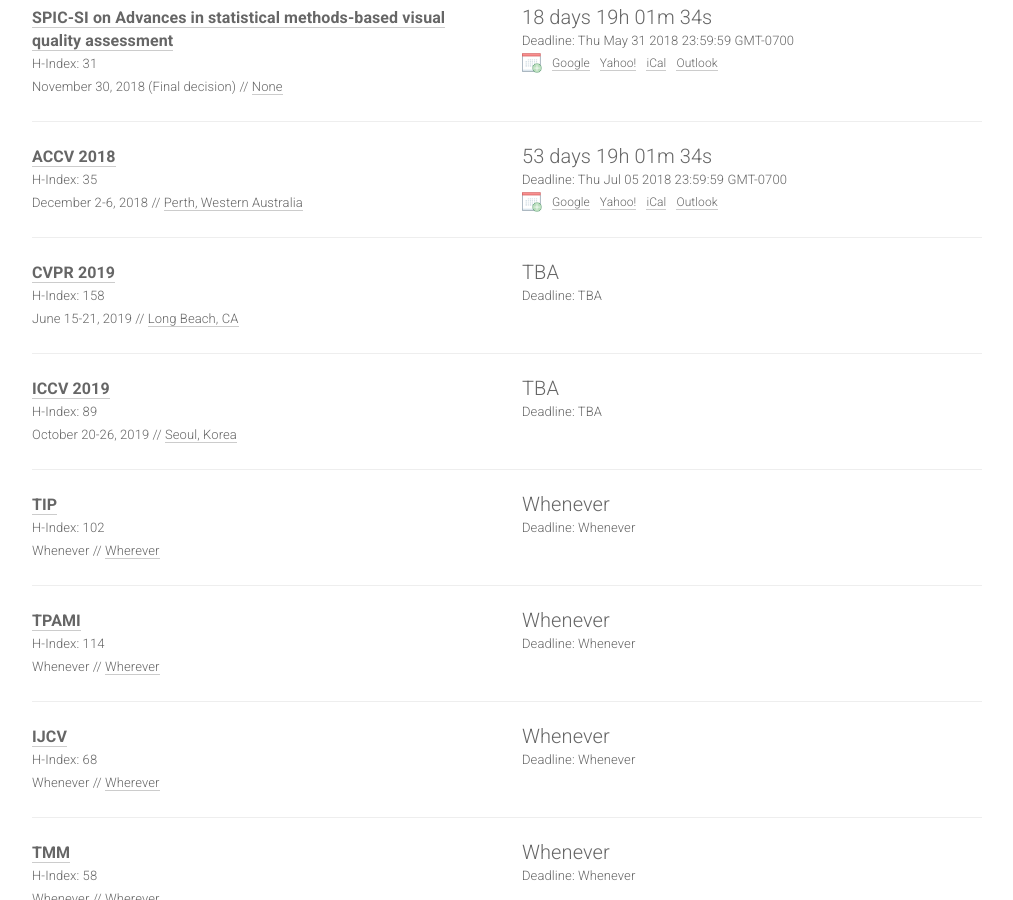
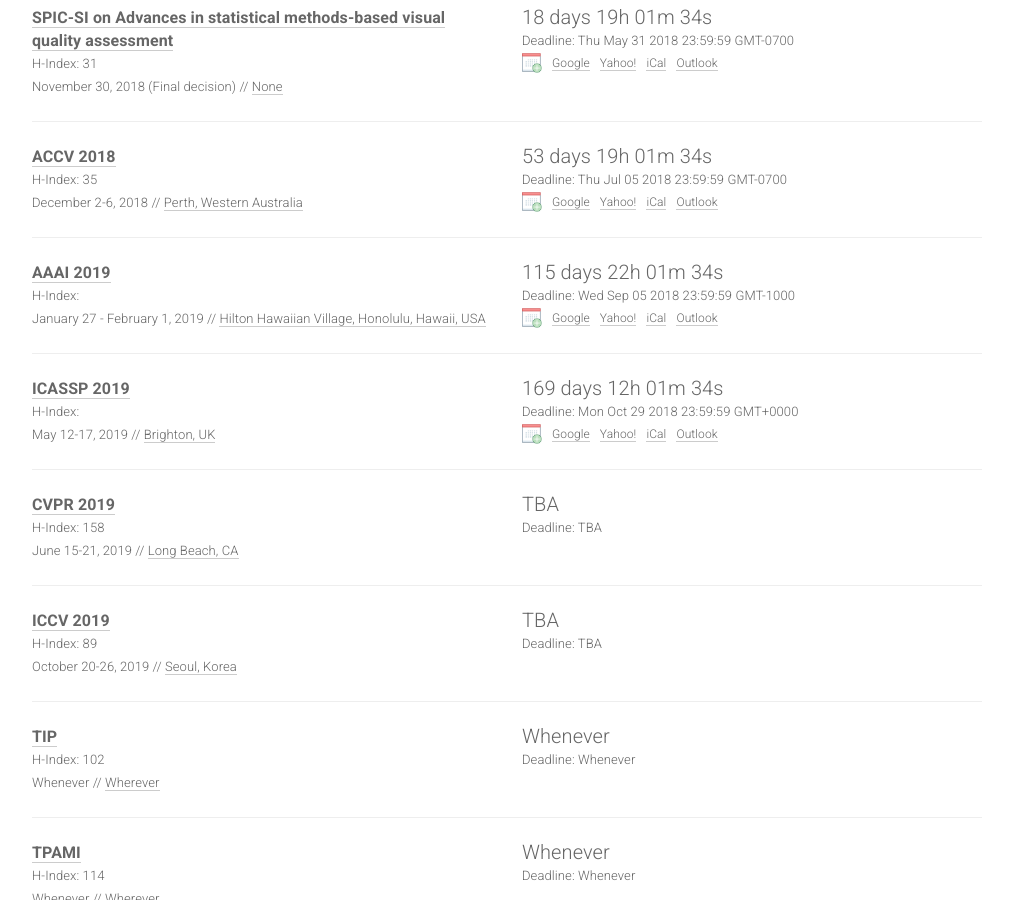
Before and after one commit to lidq92/lidq92.github.io, a Jekyll site: the page built from index.html, in a window 1280 px wide and 900 px high, scrolled down 376 px. Shown: the whole window, without its empty margins (133-1146 px from the left). Built offline with Jekyll 4.4.1, drawn with Linux system fonts in a browser that asks for light colours; nearby versions of some CDN libraries.

Commit message:
Add AAAI 2019 and ICASSP 2019

```diff
--- a/_data/conferences.yml
+++ b/_data/conferences.yml
@@ -33,6 +33,26 @@
   place: Perth, Western Australia
   hindex: 35
   sub: CV
+
+- name: AAAI
+  year: 2019
+  id: aaai19
+  link: https://aaai.org/Conferences/AAAI-19/
+  deadline: "2018-09-05 23:59:59"
+  timezone: Etc/GMT+10
+  date: January 27 - February 1, 2019
+  place: Hilton Hawaiian Village, Honolulu, Hawaii, USA
+  sub: ML
+
+- name: ICASSP
+  year: 2019
+  id: icassp2019
+  link: http://icassp2019.com/
+  deadline: "2018-10-29 23:59:59"
+  timezone: Etc/GMT
+  date: May 12-17, 2019
+  place: Brighton, UK
+  sub: MM
 
 - name: CVPR
   year: 2019
--- a/_layouts/mmdeadlines.html
+++ b/_layouts/mmdeadlines.html
@@ -40,7 +40,7 @@
                   AI conference deadlines can be found in <a target="_blank" href="//aideadlin.es/?sub=ML,CV,SP">AI Deadlines</a>.
                 </div>
                 <div class="meta col-xs-12">
-                  More conferences can be found in <a target="_blank" href="//www.wikicfp.com/cfp/">WikiCFP</a>.
+                  More conferences can be found in <a target="_blank" href="http://www.wikicfp.com/cfp/">WikiCFP</a>.
                 </div>
             </div>
             <br>
```
